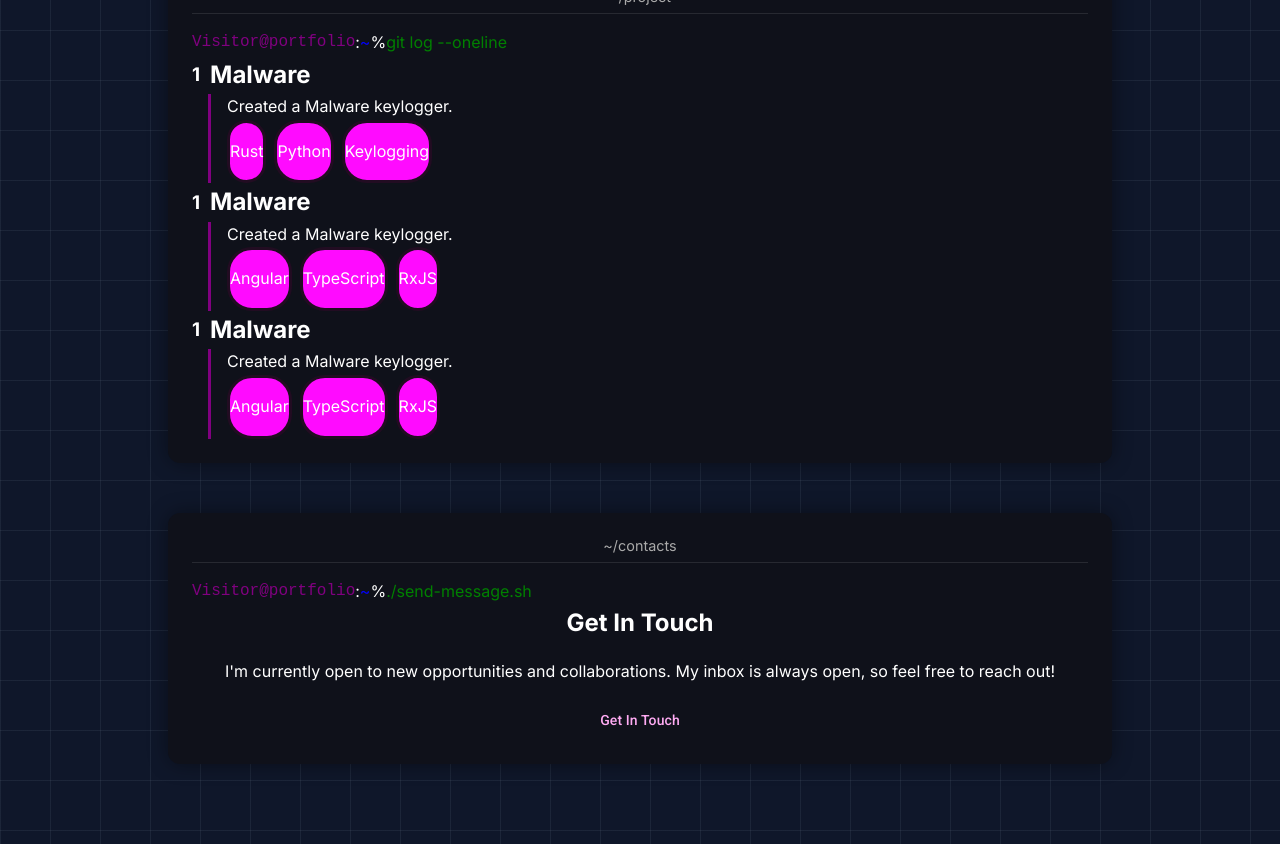
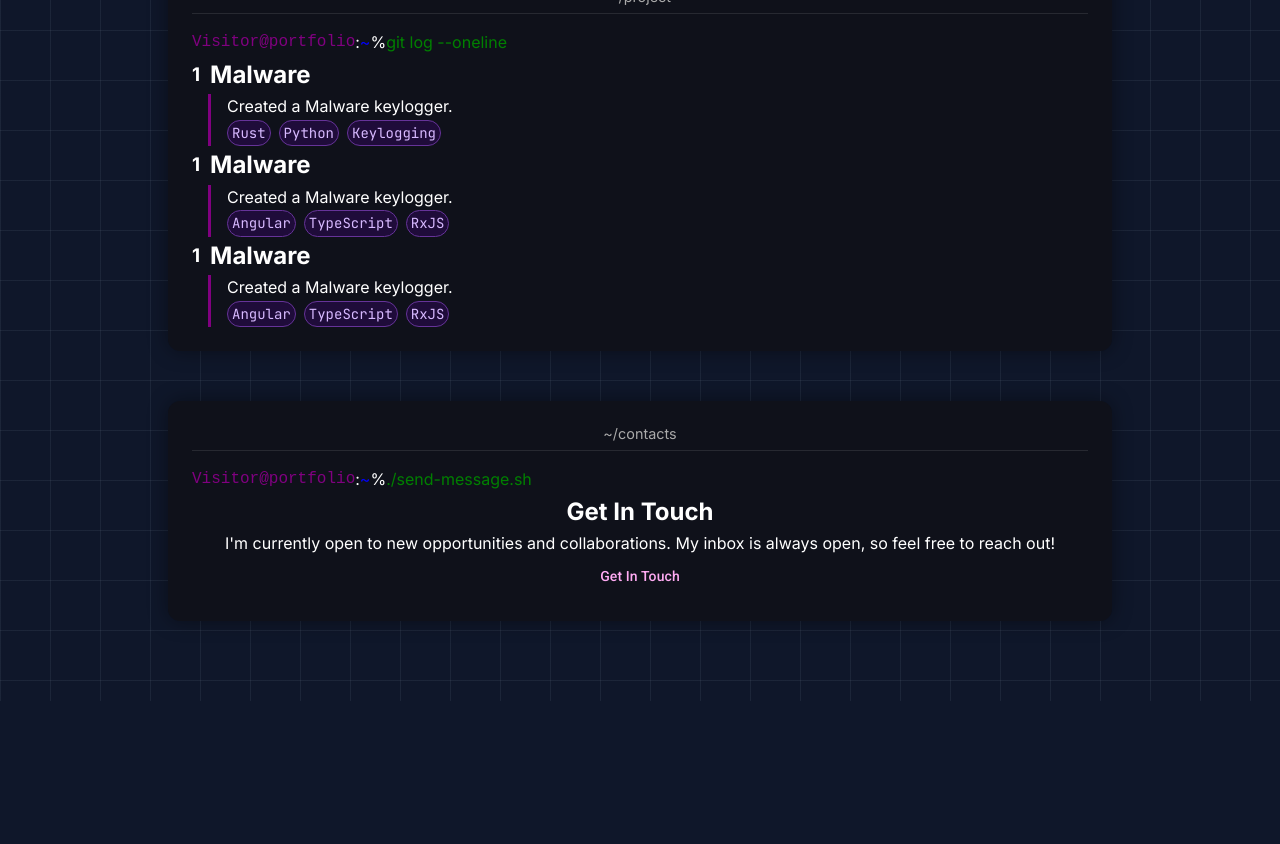
Before and after one commit to Biboy-al/portfolio_, an Angular app in the folder portfolio/: page / in a window 1280 px wide. Shown: the part 920-1764 px from the top of the page. After the commit the page ends 1621 px from the top, so only its background shows below. Built offline with nearby package versions, Linux system fonts and the light colour scheme.

Commit message:
fixed skill chip padding

```diff
--- a/portfolio/src/app/component/skill-chip/skill-chip.component.scss
+++ b/portfolio/src/app/component/skill-chip/skill-chip.component.scss
@@ -1,6 +1,10 @@
 .chip{
 
-    background-color: rgb(255, 11, 255);
-    border:  solid rgb(34, 12, 34);
-    border-radius: 25px;
+    padding: 1px 4px;
+    border-radius: 20px;
+    background-color: #1f0c3a; /* dark background */
+    border: 1px solid #663399; /* subtle border */
+    color: #d7b9ff; /* light purple text */
+    font-family: 'JetBrains Mono', monospace;
+    font-size: 14px;
 }
--- a/portfolio/src/styles.scss
+++ b/portfolio/src/styles.scss
@@ -14,7 +14,6 @@ body {
 
 }
 
-
-h1, h2,h3 {
+h1, h2,h3,p {
     margin: 0;
 }
```
